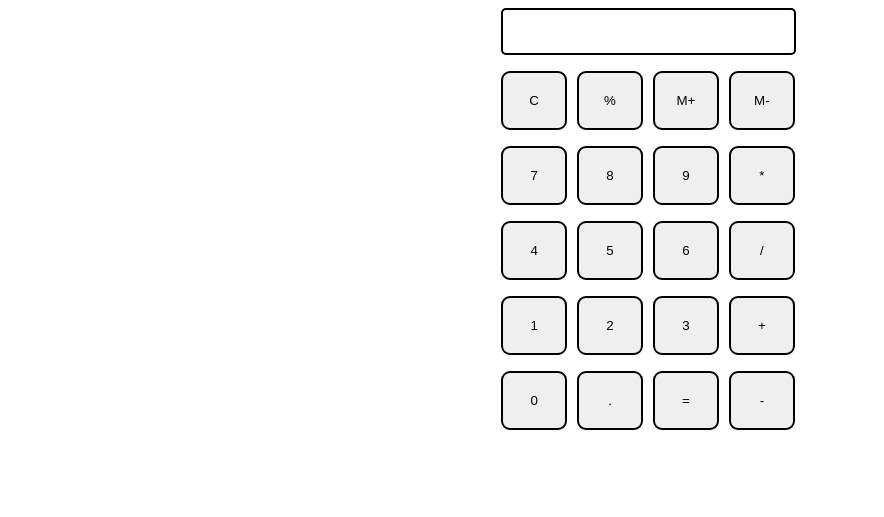
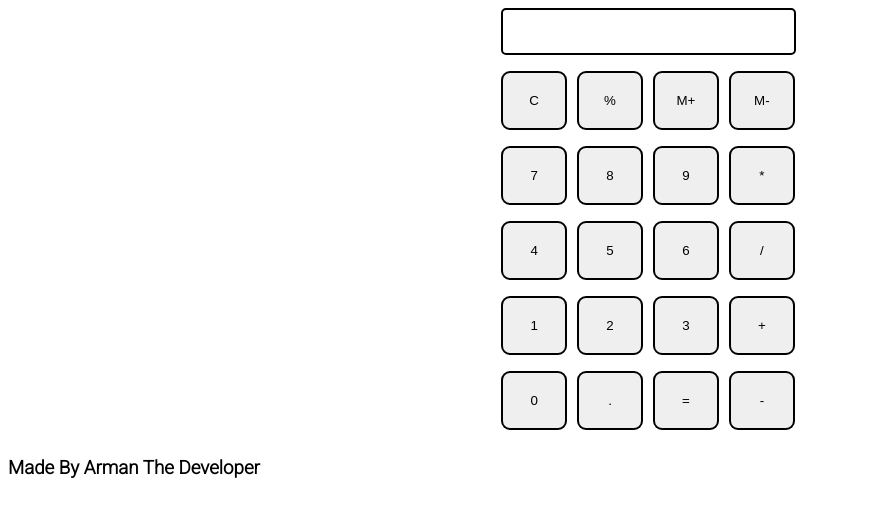
Before and after one commit to Arman3712/calculator-in-html-css-js, a plain HTML site: page index.html in a window 1280 px wide. Shown: the part 81-598 px from the top of the page, without its empty margins (0-884 px from the left). Drawn offline with Linux system fonts and the light colour scheme.

Commit message:
Update index.html

```diff
--- a/index.html
+++ b/index.html
@@ -4,7 +4,7 @@
 <head>
   <meta charset="utf-8">
   <meta name="viewport" content="width=device-width">
-  <title>Calculate me! - A calculator made my me</title>
+  <title>A calculator made By Arman</title>
   <link href="style.css" rel="stylesheet" type="text/css" />
   <link href="utils.css" rel="stylesheet" type="text/css" />
 </head>
@@ -46,6 +46,7 @@
       <button class="button">-</button>
     </div>
   </div>
+ <h3>Made By Arman The Developer</h3>
   <script src="script.js"></script>
 </body>
 
```
